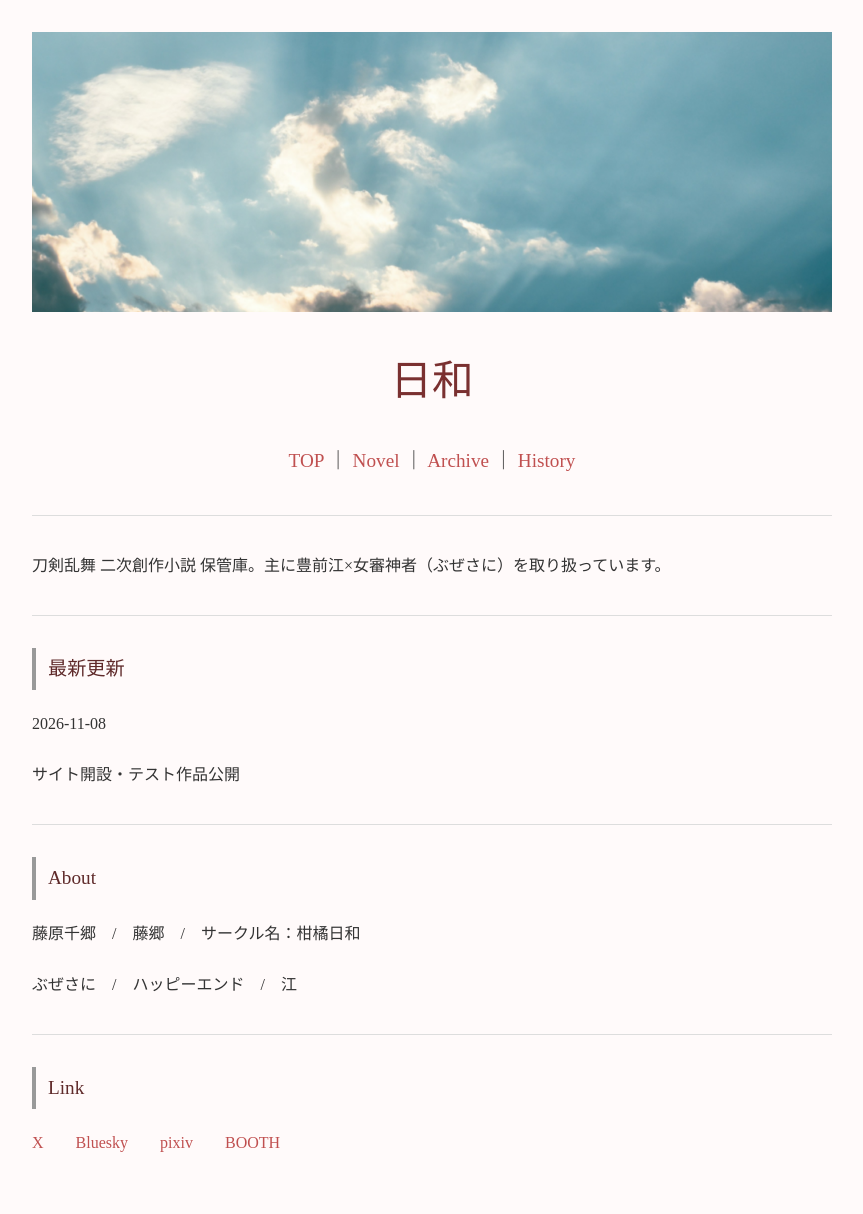
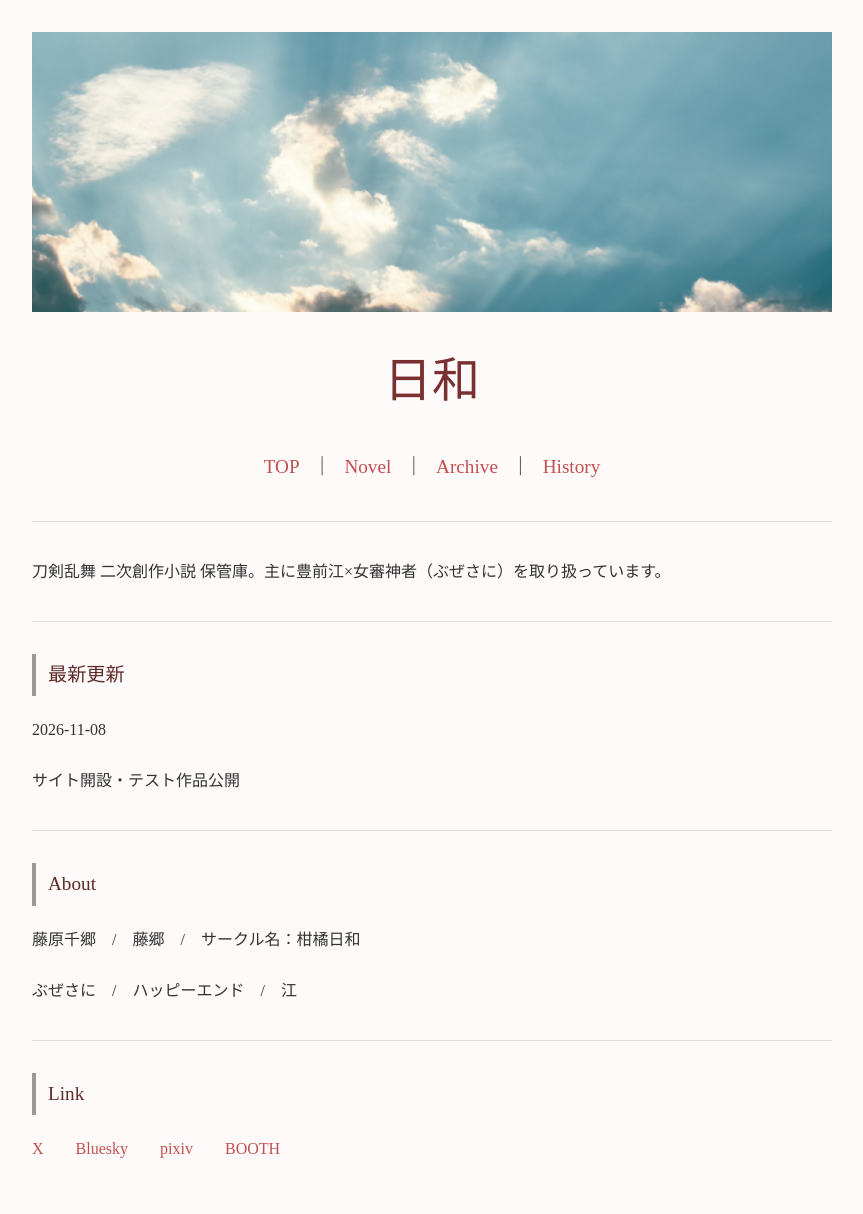
Before and after one commit to fjst160/lemon160, a Jekyll site: the page built from index.md, in a window 1280 px wide. Shown: the whole page, without its empty margins (208-1071 px from the left). Built offline with Jekyll 4.4.1, drawn with Linux system fonts in a browser that asks for light colours.

Commit message:
Update style.css

```diff
--- a/assets/style.css
+++ b/assets/style.css
@@ -37,17 +37,7 @@ header img{
 }
 
 /* ========================================
-   ナビゲーション
-======================================== */
-
-nav{
-    text-align: center;
-    margin: 0.8rem 0 1.5rem 0;
-
-    font-size: 1.2rem;
-}
-/* ========================================
-   タイトル
+   サイトタイトル
 ======================================== */
 
 h1{
@@ -62,6 +52,30 @@ h1{
 
     border-bottom: none;
     padding-bottom: 0;
+}
+
+/* ========================================
+   ナビゲーション
+======================================== */
+
+nav{
+    text-align: center;
+    margin: 0.8rem 0 1.5rem 0;
+
+    font-size: 1.2rem;
+}
+
+nav a{
+    padding: 0 0.5rem;
+}
+
+/* ========================================
+   TOP説明文
+======================================== */
+
+.intro{
+    text-align: center;
+    margin: 2rem 0;
 }
 
 /* ========================================
@@ -136,37 +150,37 @@ a:hover{
 }
 
 /* ========================================
+   小説本文
+======================================== */
+
+.novel-content,
+.novel-content p{
+    font-family:
+        "BIZ UDPGothic",
+        "Yu Gothic",
+        "Hiragino Sans",
+        sans-serif;
+
+    line-height: 2.4;
+}
+
+/* ========================================
    テキスト選択
 ======================================== */
 
 ::selection{
     background: #e4caca;
 }
-h1{
-    font-size: 2.6rem;
-    font-weight: normal;
-    color: #7a3030;
 
-    border-bottom: none;
-
-    text-align: center;
-
-   .intro{
-    text-align:center;
-}
-
-    margin-top: 1.5rem;
-    margin-bottom: 0.5rem;
-}
-
-
-/* スマホ */
+/* ========================================
+   スマホ
+======================================== */
 
 @media screen and (max-width: 768px){
 
     body{
         padding: 1.2rem;
-        font-size: 22px;
+        font-size: 18px;
         line-height: 2.4;
     }
 
@@ -187,14 +201,3 @@ h1{
     }
 
 }
-/* 小説本文 */
-
-.novel-content{
-    font-family:
-        "BIZ UDPGothic",
-        "Yu Gothic",
-        "Hiragino Sans",
-        sans-serif;
-
-    line-height: 2.4;
-}
```
